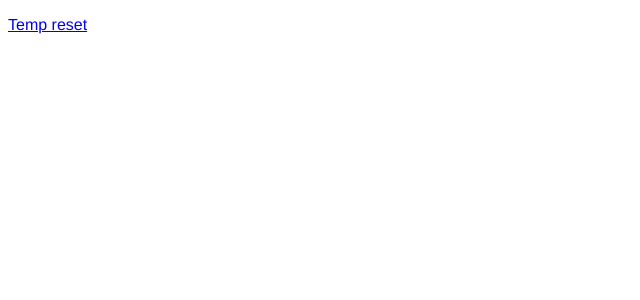
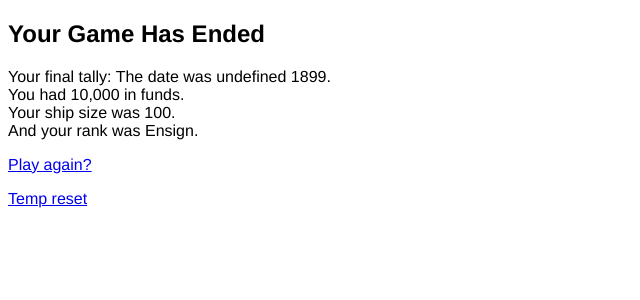
Before and after one commit to cfjedimaster/vue-demos, a Vue app in the folder taipan/: page /end in a window 1280 px wide. Shown: the top 300 px of the page, without its empty margins (0-640 px from the left). Built offline with nearby package versions, Linux system fonts and the light colour scheme.

Commit message:
damage possible, end of game support, quit support, score

```diff
--- a/taipan/src/router.js
+++ b/taipan/src/router.js
@@ -37,6 +37,13 @@ export default new Router({
       // which is lazy-loaded when the route is visited.
       component: () => import(/* webpackChunkName: "travel" */ './views/Travel.vue')
     },
-
+    {
+      path: '/end',
+      name: 'end',
+      // route level code-splitting
+      // this generates a separate chunk (about.[hash].js) for this route
+      // which is lazy-loaded when the route is visited.
+      component: () => import(/* webpackChunkName: "travel" */ './views/End.vue')
+    }
   ]
 })
--- a/taipan/src/store.js
+++ b/taipan/src/store.js
@@ -107,7 +107,7 @@ export default new Vuex.Store({
       let rand = getRandomInt(0, 100);
 
       //nothing
-      //if(rand < 60) return;
+      if(rand < 60) return;
 
       if(rand >= 60 && rand < 70) {
         console.log('storm redirection');
@@ -124,6 +124,8 @@ export default new Vuex.Store({
       if(rand >= 70 && rand < 80) {
         let damage = getRandomInt(1, 12);
         console.log('Storm damages you for '+damage);
+        state.randomMessage = 'A violent storm damages your ship!';
+        state.damage += damage;
       }
 
       if(rand >= 80) {
@@ -186,6 +188,18 @@ export default new Vuex.Store({
     ports() {
       return PORTS.map(p => { return p.name });
     },
+    rank(state) {
+      // your final score is just based on money, cuz life
+      if(state.money < 10000) return 'Deck Hand';
+      if(state.money < 50000) return 'Ensign';
+      if (state.money < 100000) return 'Lieutenant';
+      if (state.money < 1000000) return 'Commander';
+      //below is 10 million, just fyi ;)
+      if (state.money < 10000000) return 'Captain';
+      //below is 100 million, just fyi ;)
+      if (state.money < 100000000) return 'Admiral';
+      return 'Grand Admiral';
+    },
     shipUsedSpace(state) {
       let used = 0;
       state.hold.forEach(h => {
--- /dev/null
+++ b/taipan/src/views/End.vue
@@ -0,0 +1,41 @@
+<template>
+	<div>
+		<h2>Your Game Has Ended</h2>
+		<p>
+			Your final tally:
+			The date was {{ date }}.<br/>
+			You had {{ money | num }} in funds.<br/>
+			Your ship size was {{ holdSize }}.<br/>
+			And your rank was {{ rank }}.
+		</p>
+
+		<p>
+			<a href="/">Play again?</a>
+		</p>
+	</div>
+</template>
+
+<script>
+export default {
+	computed: {
+		captain() {
+			return this.$store.state.name;
+		},
+		damage() {
+			return this.$store.state.damage;
+		},
+		date() {
+			return this.$store.getters.gameDate;
+		},
+		holdSize() {
+			return this.$store.state.holdSize;
+		},
+		money() {
+			return this.$store.state.money;
+		},
+		rank() {
+			return this.$store.getters.rank;
+		}
+	},
+}
+</script>
--- a/taipan/src/views/Game.vue
+++ b/taipan/src/views/Game.vue
@@ -6,6 +6,7 @@
 			Captain: {{captain}}<br/>
 			Money: {{ money | num }}<br/>
 			Ship Size: {{ holdSize | num }} (In Use: {{ shipUsedSpace | num }})<br/>
+			Damage: {{ damage }}<br/>
 			Debug keystate={{keyState }}, toBuy={{ toBuy }}
 		</p>
 
@@ -13,8 +14,8 @@
 		<Prices />
 
 		<p v-if="!keyState">
-			<b>Menu:</b> Type <code>B</code> to buy, <code>S</code> to sell, or
-			<code>M</code> to go to another port.
+			<b>Menu:</b> Type <code>B</code> to buy, <code>S</code> to sell,
+			<code>M</code> to go to another port or <code>Q</code> to quit.
 		</p>
 
 		<p v-if="keyState == 'Move'">
@@ -104,6 +105,9 @@ export default {
 		captain() {
 			return this.$store.state.name;
 		},
+		damage() {
+			return this.$store.state.damage;
+		},
 		date() {
 			return this.$store.getters.gameDate;
 		},
@@ -184,6 +188,9 @@ export default {
 					this.keyState = 'Move';
 				}
 
+				if(cmd === 'q') {
+					this.$router.replace('/end');
+				}
 				return;
 			}
 
--- a/taipan/src/views/Travel.vue
+++ b/taipan/src/views/Travel.vue
@@ -7,12 +7,19 @@
 		<p v-if="randomEvent">
 			{{ randomMessage }}
 		</p>
+
+		<p v-if="damage >= 100">
+			<strong>Your ship is completely destroyed!</strong>
+		</p>
 	</div>
 </template>
 
 <script>
 export default {
 	computed: {
+		damage() {
+			return this.$store.state.damage;
+		},
 		destination() {
 			return this.$route.params.destination;
 		},
@@ -34,15 +41,19 @@ export default {
 		}
 
 		let timeToWait = 1000;
-		// if there was a special event, we need more time to read
+		// if there was a special event, we need more time to read, and possibly end the game
 		if(this.randomEvent) {
 			timeToWait += 2000;
 		}
-		// The 2000 thing should be set in the state along w/ other game properties
+
 		setTimeout(() => {
 			console.log('done waiting');
-			this.$store.commit('setPort', destinationIndex);
-			this.$router.replace('/game');
+			if(this.damage >= 100) {
+				this.$router.replace('/end');
+			} else {
+				this.$store.commit('setPort', destinationIndex);
+				this.$router.replace('/game');
+			}
 		}, timeToWait);
 	}
 }
```
